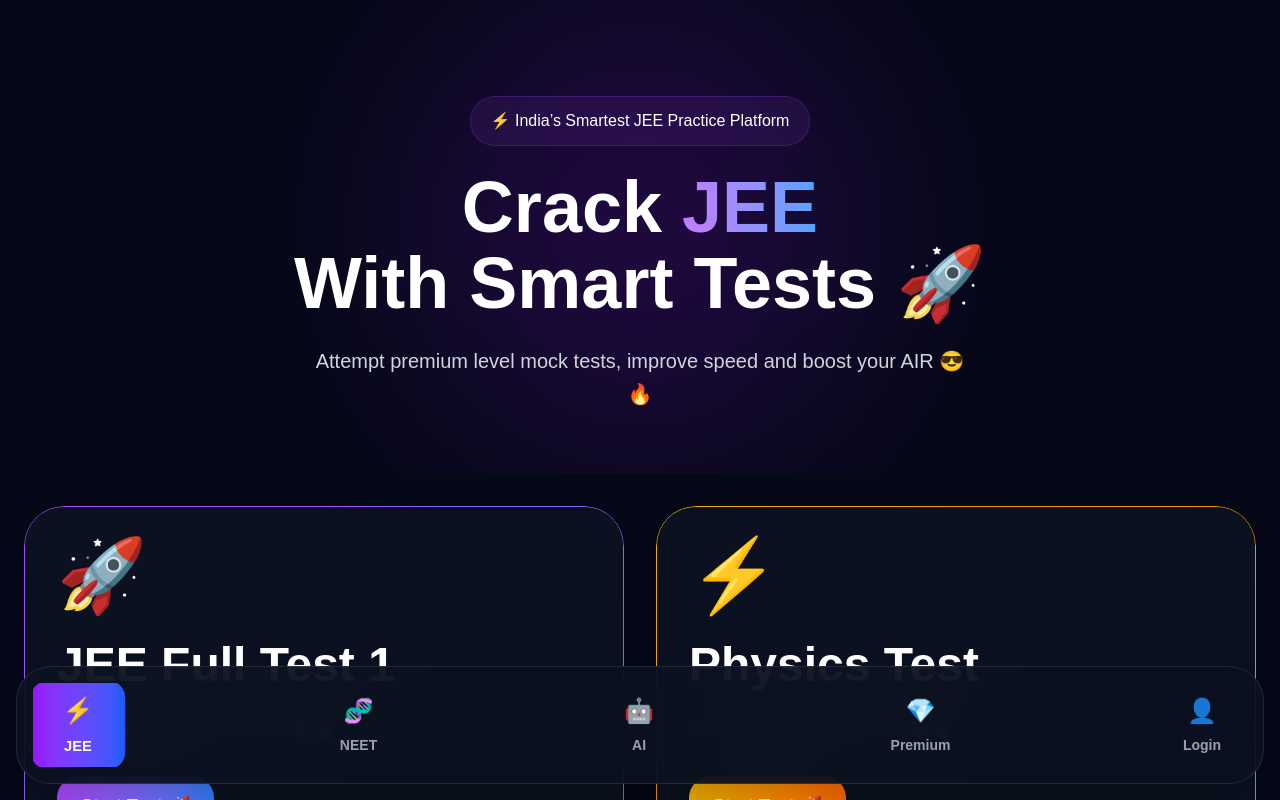
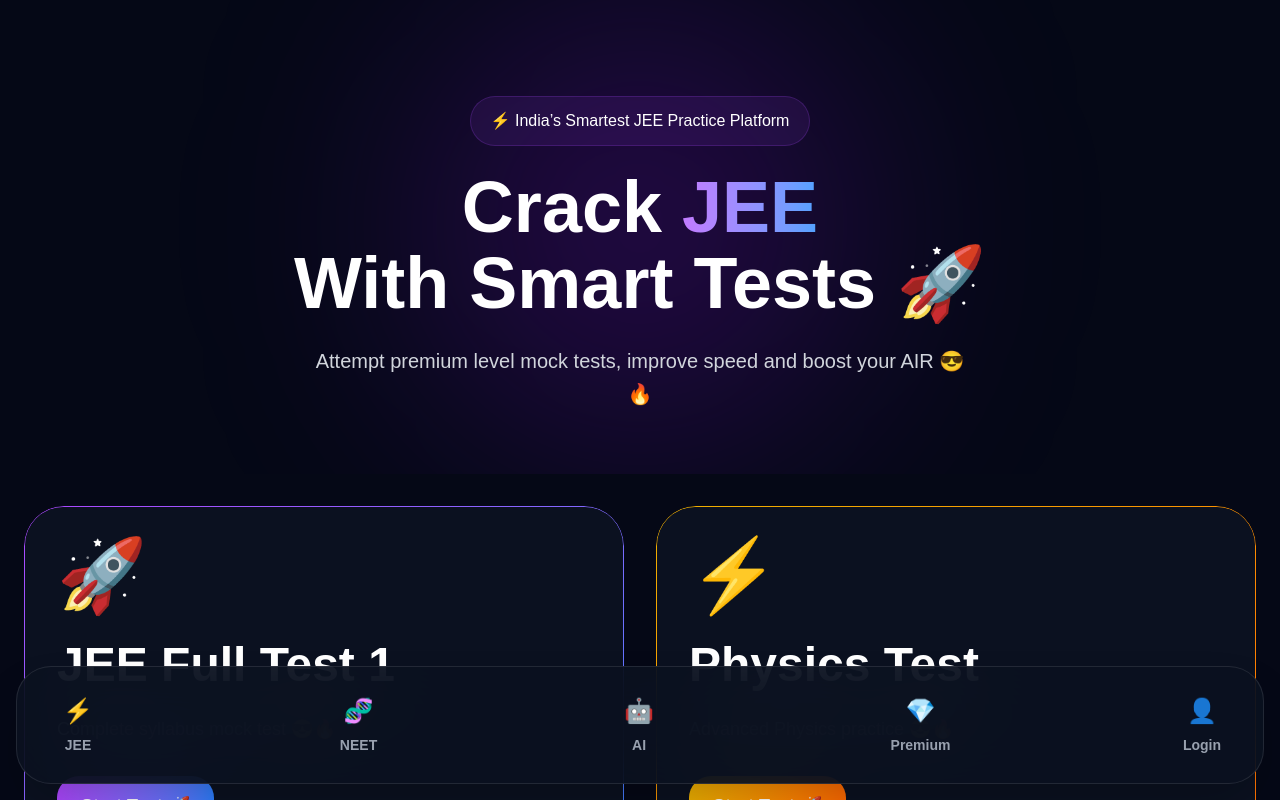
Before and after one commit to himanshu8785/exam-cracker, a Next.js app: page /jee-tests in a window 1280 px wide. Shown: the top 800 px of the page. Built offline with nearby package versions, Linux system fonts and the light colour scheme; no server answers.

Commit message:
auth system fixed

```diff
--- a/app/components/BottomNav.tsx
+++ b/app/components/BottomNav.tsx
@@ -48,25 +48,49 @@ export default function BottomNav(){
 
     {
       label:"JEE",
-      href:"/jee-tests",
+      href:
+      loggedIn
+      ?
+      "/jee-tests"
+      :
+      "/login",
+
       icon:"⚡"
     },
 
     {
       label:"NEET",
-      href:"/neet-tests",
+      href:
+      loggedIn
+      ?
+      "/neet-tests"
+      :
+      "/login",
+
       icon:"🧬"
     },
 
     {
       label:"AI",
-      href:"https://gemini.google.com/",
+      href:
+      loggedIn
+      ?
+      "https://gemini.google.com/"
+      :
+      "/login",
+
       icon:"🤖"
     },
 
     {
       label:"Premium",
-      href:"/pricing",
+      href:
+      loggedIn
+      ?
+      "/pricing"
+      :
+      "/login",
+
       icon:"💎"
     },
 
```
